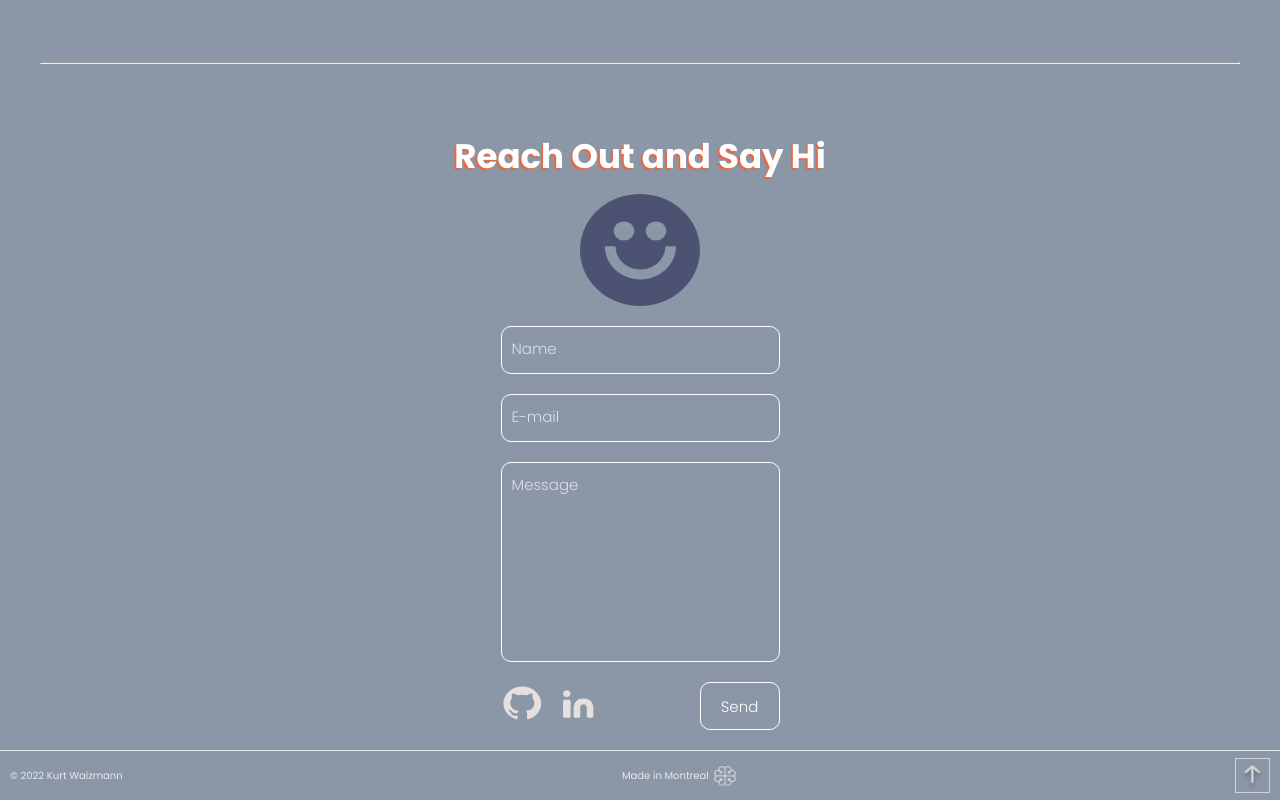
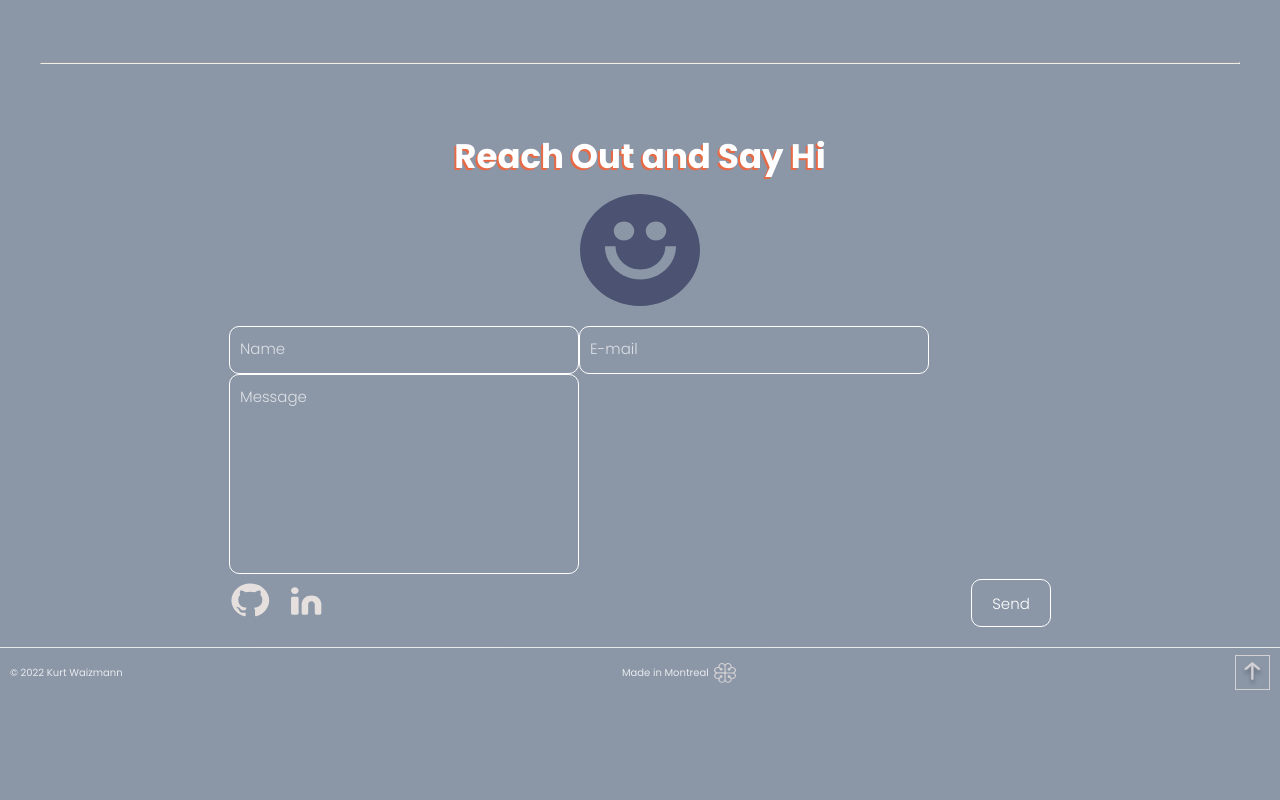
Before and after one commit to kurt-waizmann/Portfolio, a React (Create React App) app in the folder client/: page / in a window 1280 px wide. Shown: the part 2568-3368 px from the top of the page. After the commit the page ends 3265 px from the top, so only its background shows below. Built offline with nearby package versions, Linux system fonts and the light colour scheme.

Commit message:
form 4th time

```diff
--- a/client/src/components/homepage/Fold4.js
+++ b/client/src/components/homepage/Fold4.js
@@ -25,8 +25,8 @@ const Fold4 = () => {
         </ImgWrap>
       </TitleWrap>
       <FormWrap>
-        <Form name="contact" method="post" data-netlify="true" data-netlify-honeypot="bot-field">
-          <input type="hidden" name="form-name" value="contact" />
+      <form name="contact" method="post" data-netlify="true" data-netlify-honeypot="bot-field">
+        <input type="hidden" name="form-name" value="contact" />
           <input type="text" id="name" name="name" placeholder="Name" required />
           <input type="email" id="email" name="email" placeholder="E-mail" required />
           <textarea id="message" name="message" placeholder="Message" style={{ height: "200px" }} required />
@@ -37,7 +37,7 @@ const Fold4 = () => {
             </Links>
             <Submit type="submit" value="Send" />
           </Icons>
-        </Form>
+        </form>
       </FormWrap>
       <FinePrint>
         <div>© 2022 Kurt Waizmann</div>
```
